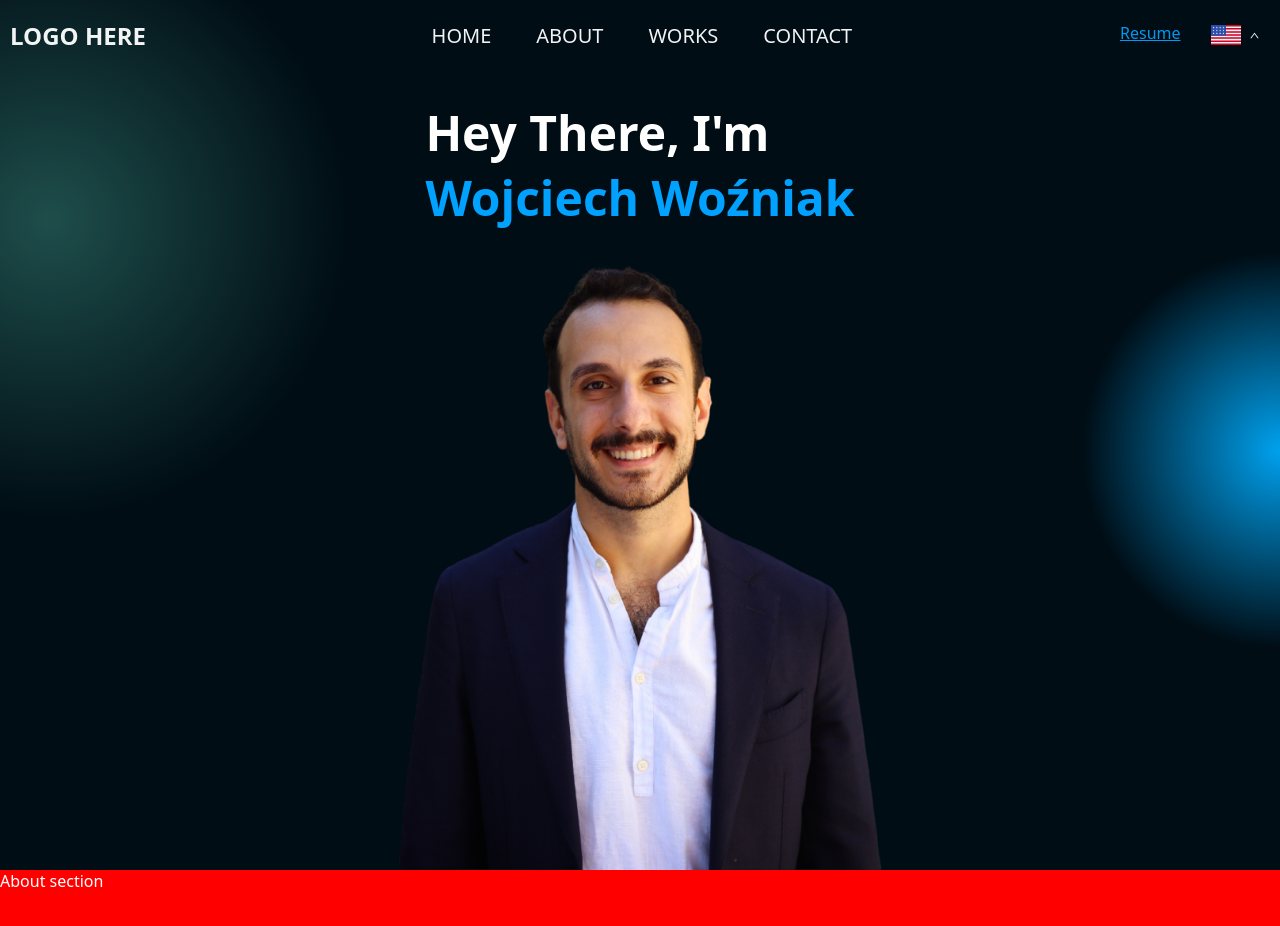
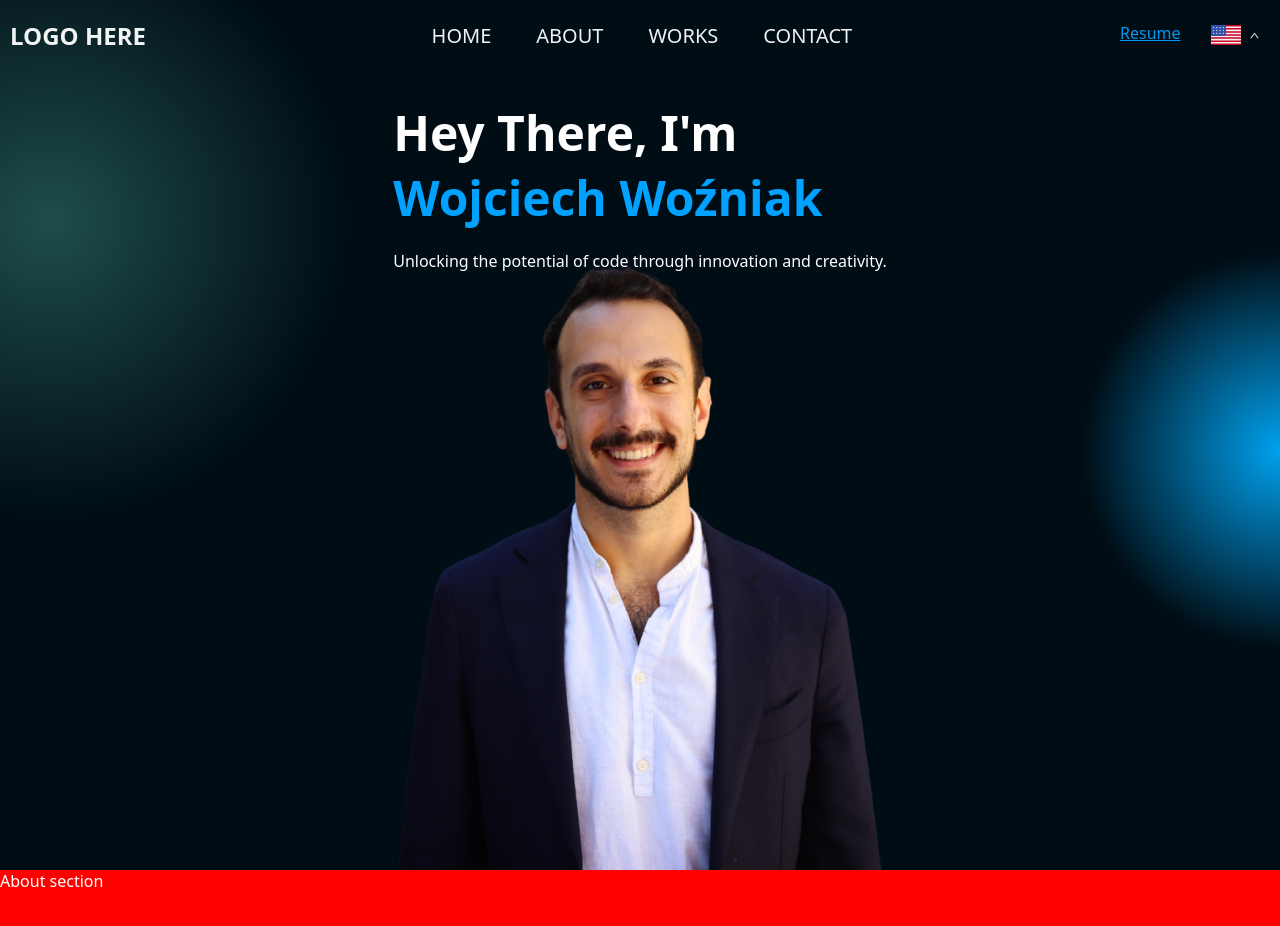
Before and after one commit to wojwozniak/portfolio, a React (Vite) app: page / in a window 1280 px wide. Shown: the top 926 px of the page. Built offline with nearby package versions, Linux system fonts and the light colour scheme.

Commit message:
a bit more content

```diff
--- a/src/components/sections/start/Start.tsx
+++ b/src/components/sections/start/Start.tsx
@@ -8,6 +8,7 @@ const Start = () => {
         <h1 className='white'>Hey There, I'm
           <br /><span className="lightblue"> Wojciech Woźniak </span>
         </h1>
+        <p>Unlocking the potential of code through innovation and creativity.</p>
       </div>
       <Avatar />
       <div className='highlight-blue' />
--- a/src/components/sections/start/start.css
+++ b/src/components/sections/start/start.css
@@ -55,13 +55,18 @@
 .start .content {
   z-index: 5;
   margin-top: 30px;
+  padding-left: 20px;
+  padding-right: 20px;
+  font-weight: 500;
 }
 
 .start h1 {
   font-weight: bold;
   font-size: 48px;
-  padding-left: 20px;
-  padding-right: 20px;
+}
+
+.start p {
+  margin-top: 20px;
 }
 
 .tjs-sphere {
```
